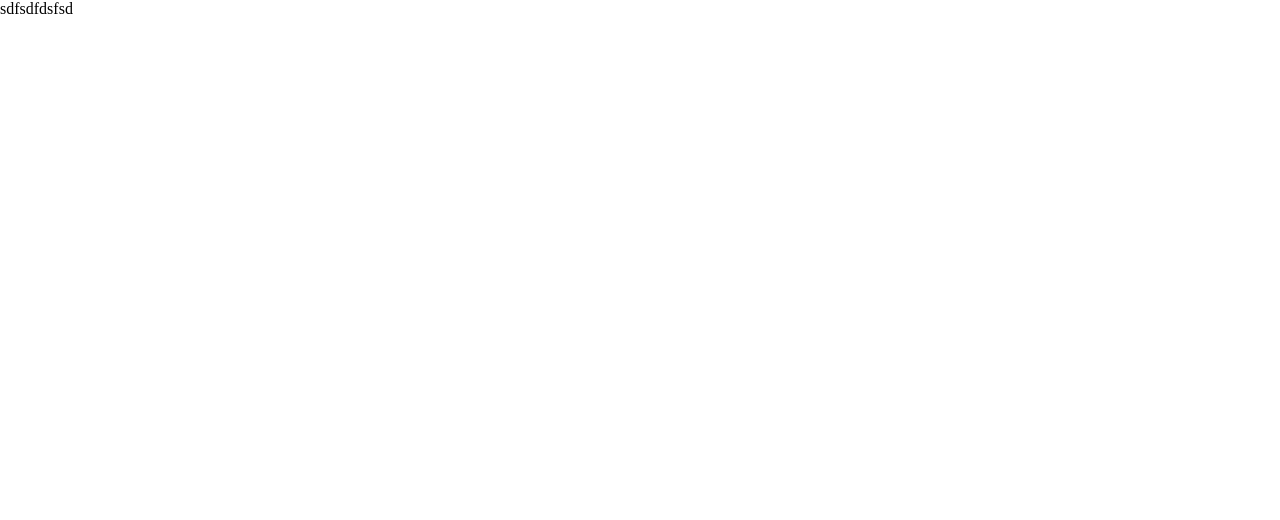
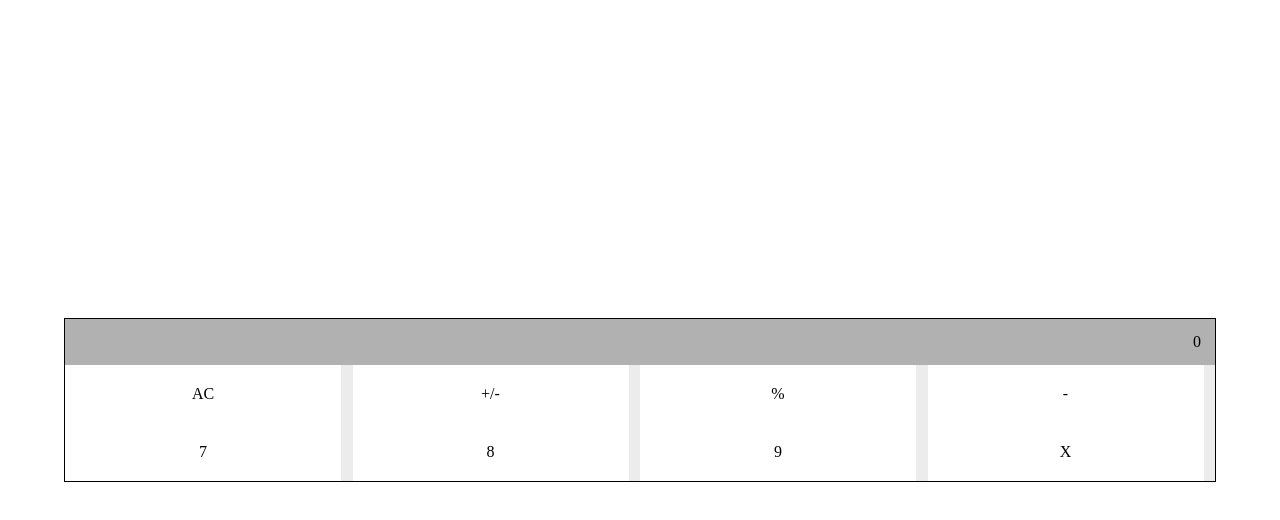
Before and after one commit to Stephen-Adom/math-magician, a React (Create React App) app: page / in a window 1280 px wide. Shown: the top 520 px of the page. Built offline with nearby package versions, Linux system fonts and the light colour scheme.

Commit message:
create calculator component for screen and number pad

```diff
--- a/src/App.js
+++ b/src/App.js
@@ -1,7 +1,13 @@
+import React from 'react';
+
+import Calculator from './components/Calculator';
+
 function App() {
-  return <div className="App">
-    sdfsdfdsfsd
-  </div>;
+  return (
+    <div className="App">
+      <Calculator />
+    </div>
+  );
 }
 
 export default App;
--- /dev/null
+++ b/src/components/Calculator.js
@@ -0,0 +1,17 @@
+import React from 'react';
+
+import CalculatorScreen from './CalculatorScreen';
+import ComponentBody from './ComponentBody';
+
+function Calculator() {
+  return (
+    <section className="calculator-page">
+      <div className="calculator-container">
+        <CalculatorScreen />
+        <ComponentBody />
+      </div>
+    </section>
+  );
+}
+
+export default Calculator;
--- /dev/null
+++ b/src/components/CalculatorScreen.js
@@ -0,0 +1,9 @@
+import React from 'react';
+
+function CalculatorScreen() {
+  return (
+    <div className="calculator-screen">0</div>
+  );
+}
+
+export default CalculatorScreen;
--- /dev/null
+++ b/src/components/ComponentBody.js
@@ -0,0 +1,34 @@
+import React from 'react';
+
+function ComponentBody() {
+  return (
+    <div className="calcuator-body">
+      <div className="number-pad">
+        AC
+      </div>
+      <div className="number-pad">
+        +/-
+      </div>
+      <div className="number-pad">
+        %
+      </div>
+      <div className="number-pad">
+        -
+      </div>
+      <div className="number-pad">
+        7
+      </div>
+      <div className="number-pad">
+        8
+      </div>
+      <div className="number-pad">
+        9
+      </div>
+      <div className="number-pad">
+        X
+      </div>
+    </div>
+  );
+}
+
+export default ComponentBody;
--- a/src/index.css
+++ b/src/index.css
@@ -2,6 +2,50 @@
   box-sizing: border-box;
 }
 
+#root {
+  height: 100%;
+}
+
 body {
   margin: 0;
+  height: 100vh;
 }
+
+.App {
+  height: 100%;
+}
+
+.calculator-page {
+  display: flex;
+  align-items: center;
+  justify-content: center;
+  height: 100%;
+}
+
+.calculator-container {
+  border: 1px solid black;
+  width: 90%;
+}
+
+.calculator-screen {
+  padding: 14px;
+  width: 100%;
+  background-color: #b1b1b1;
+  text-align: right;
+}
+
+.calcuator-body {
+  display: flex;
+  align-items: center;
+  flex-wrap: wrap;
+  background-color: #ececec;
+  gap: 1%;
+}
+
+.number-pad {
+  flex-basis: 24%;
+  display: flex;
+  justify-content: center;
+  padding: 20px;
+  background-color: #fff;
+}
```
